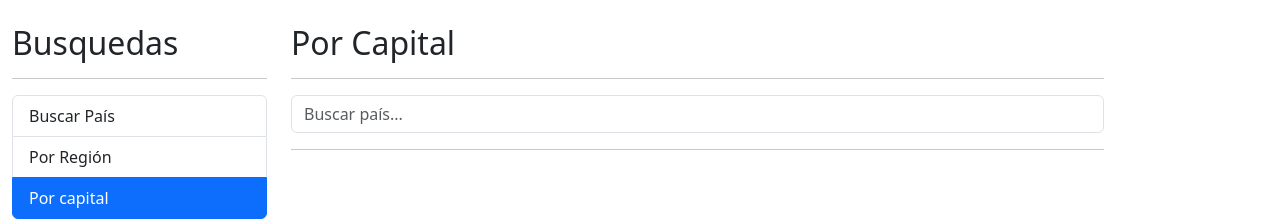
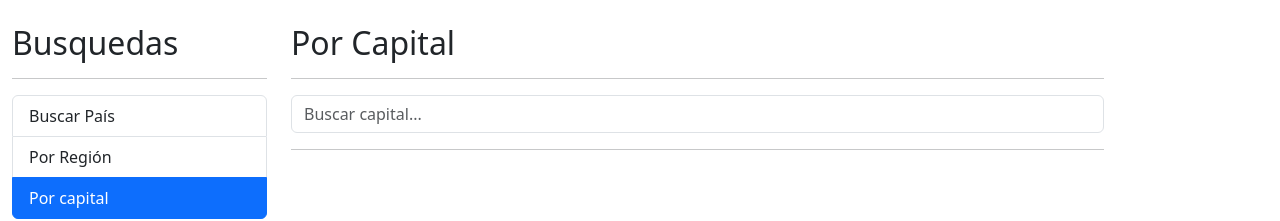
Before and after one commit to Cristian3110/SPA_country, an Angular app: page /capital in a window 1280 px wide. Shown: the top 221 px of the page. Built offline with nearby package versions, Linux system fonts and the light colour scheme.

Commit message:
configuration of the placeholder with the Input() in the component pais-Input

```diff
--- a/src/app/pais/components/pais-input/pais-input.component.html
+++ b/src/app/pais/components/pais-input/pais-input.component.html
@@ -2,7 +2,7 @@
   <input
     type="text"
     name="termino"
-    placeholder="Buscar país..."
+    [placeholder]="placeholder"
     class="form-control"
     [(ngModel)]="termino"
     (input)="teclaPresionada($event)"
--- a/src/app/pais/components/pais-input/pais-input.component.ts
+++ b/src/app/pais/components/pais-input/pais-input.component.ts
@@ -1,4 +1,4 @@
-import { Component, EventEmitter, Output, OnInit } from '@angular/core';
+import { Component, EventEmitter, Output, OnInit, Input } from '@angular/core';
 import { Subject } from 'rxjs';
 // operador debounce
 import { debounceTime } from 'rxjs/operators';
@@ -12,6 +12,8 @@ export class PaisInputComponent implements OnInit {
   //eventos
   @Output() onEnter: EventEmitter<string> = new EventEmitter();
   @Output() onDebounce: EventEmitter<string> = new EventEmitter();
+
+  @Input() placeholder: string = '';
 
   debouncer: Subject<string> = new Subject();
 
--- a/src/app/pais/pages/por-capital/por-capital.component.html
+++ b/src/app/pais/pages/por-capital/por-capital.component.html
@@ -7,6 +7,7 @@
     <app-pais-input
       (onEnter)="buscar($event)"
       (onDebounce)="sugerencias($event)"
+      placeholder="Buscar capital..."
     ></app-pais-input>
   </div>
 </div>
--- a/src/app/pais/pages/por-capital/por-capital.component.ts
+++ b/src/app/pais/pages/por-capital/por-capital.component.ts
@@ -1,4 +1,4 @@
-import { Component } from '@angular/core';
+import { Component, Input } from '@angular/core';
 import { PaisService } from '../../services/pais.service';
 import { Country } from '../../interfaces/pais.interface';
 
--- a/src/app/pais/pages/por-pais/por-pais.component.html
+++ b/src/app/pais/pages/por-pais/por-pais.component.html
@@ -7,6 +7,7 @@
     <app-pais-input
       (onEnter)="buscar($event)"
       (onDebounce)="sugerencias($event)"
+      placeholder="Buscar país..."
     ></app-pais-input>
   </div>
 </div>
```
